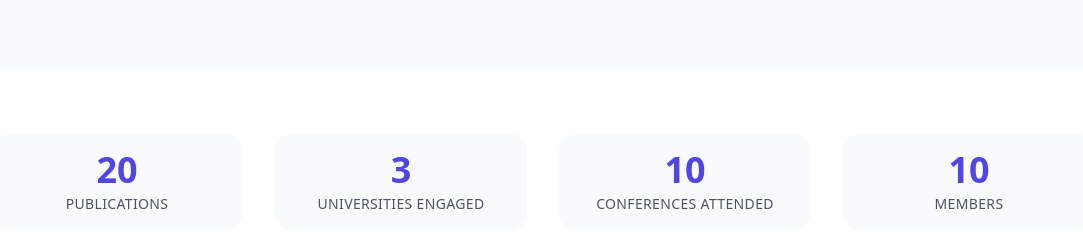
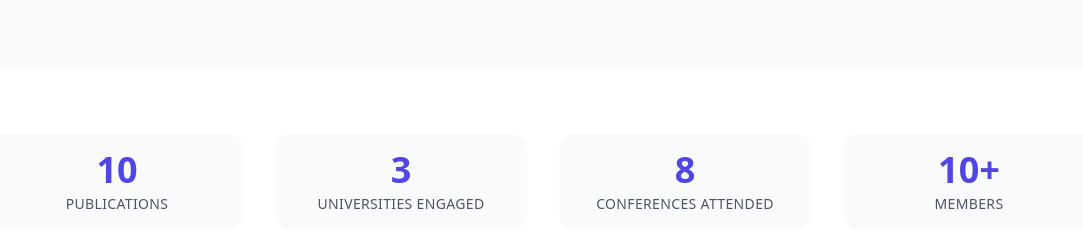
Before and after one commit to TTReza/brainrotLAB, a plain HTML site: page index.html in a window 1280 px wide. Shown: the part 1199-1439 px from the top of the page, without its empty margins (97-1180 px from the left). Drawn offline with nearby package versions, Linux system fonts and the light colour scheme; files that its build step writes are made by us from their sources.

Commit message:
Updated index.html

```diff
--- a/index.html
+++ b/index.html
@@ -99,7 +99,7 @@
   <section class="py-16 bg-white border-b border-gray-100">
     <div class="max-w-6xl mx-auto px-6 grid grid-cols-2 md:grid-cols-4 gap-8 text-center">
       <div class="p-4 bg-gray-50 rounded-2xl hover:shadow-sm transition">
-        <h3 class="text-4xl font-bold text-indigo-600 mb-1">20</h3>
+        <h3 class="text-4xl font-bold text-indigo-600 mb-1">10</h3>
         <p class="text-sm font-medium text-gray-600 tracking-wide uppercase">Publications</p>
       </div>
       <div class="p-4 bg-gray-50 rounded-2xl hover:shadow-sm transition">
@@ -107,11 +107,11 @@
         <p class="text-sm font-medium text-gray-600 tracking-wide uppercase">Universities Engaged</p>
       </div>
       <div class="p-4 bg-gray-50 rounded-2xl hover:shadow-sm transition">
-        <h3 class="text-4xl font-bold text-indigo-600 mb-1">10</h3>
+        <h3 class="text-4xl font-bold text-indigo-600 mb-1">8</h3>
         <p class="text-sm font-medium text-gray-600 tracking-wide uppercase">Conferences Attended</p>
       </div>
       <div class="p-4 bg-gray-50 rounded-2xl hover:shadow-sm transition">
-        <h3 class="text-4xl font-bold text-indigo-600 mb-1">10</h3>
+        <h3 class="text-4xl font-bold text-indigo-600 mb-1">10+</h3>
         <p class="text-sm font-medium text-gray-600 tracking-wide uppercase">Members</p>
       </div>
     </div>
```
